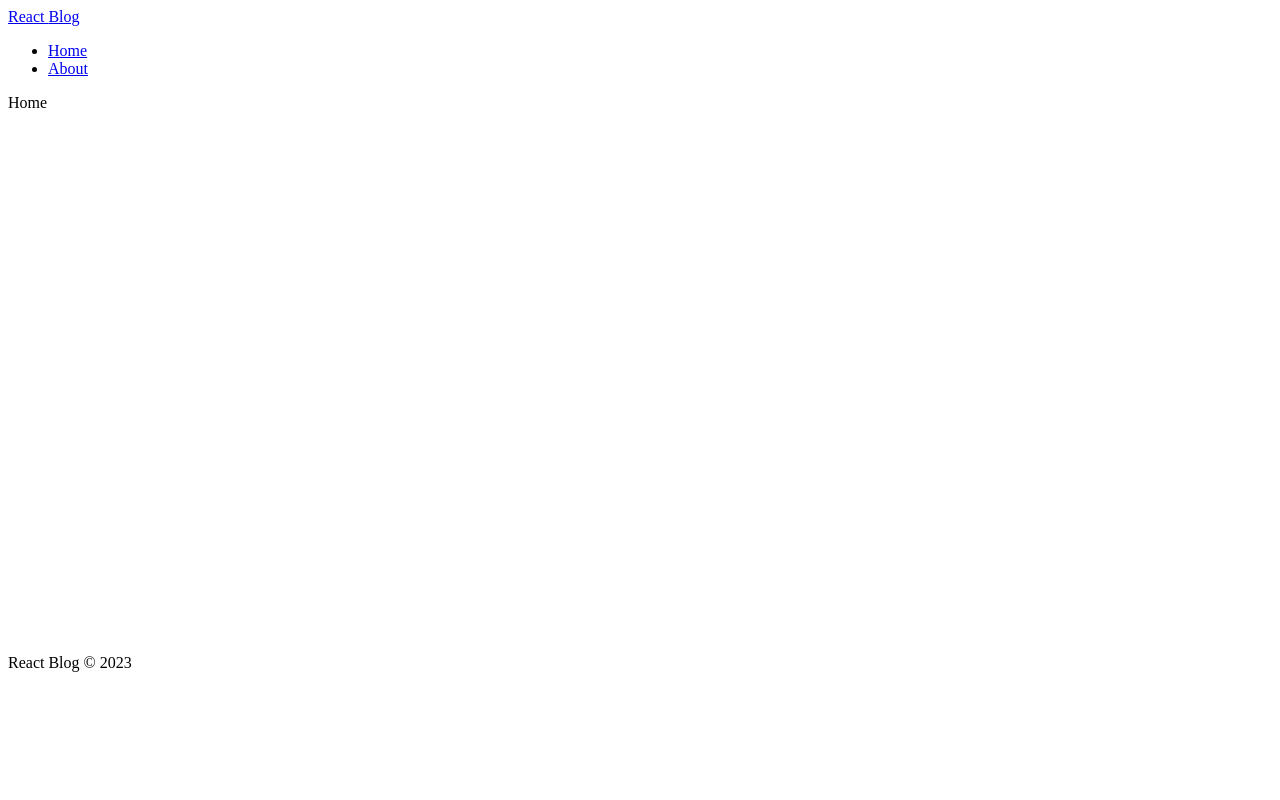
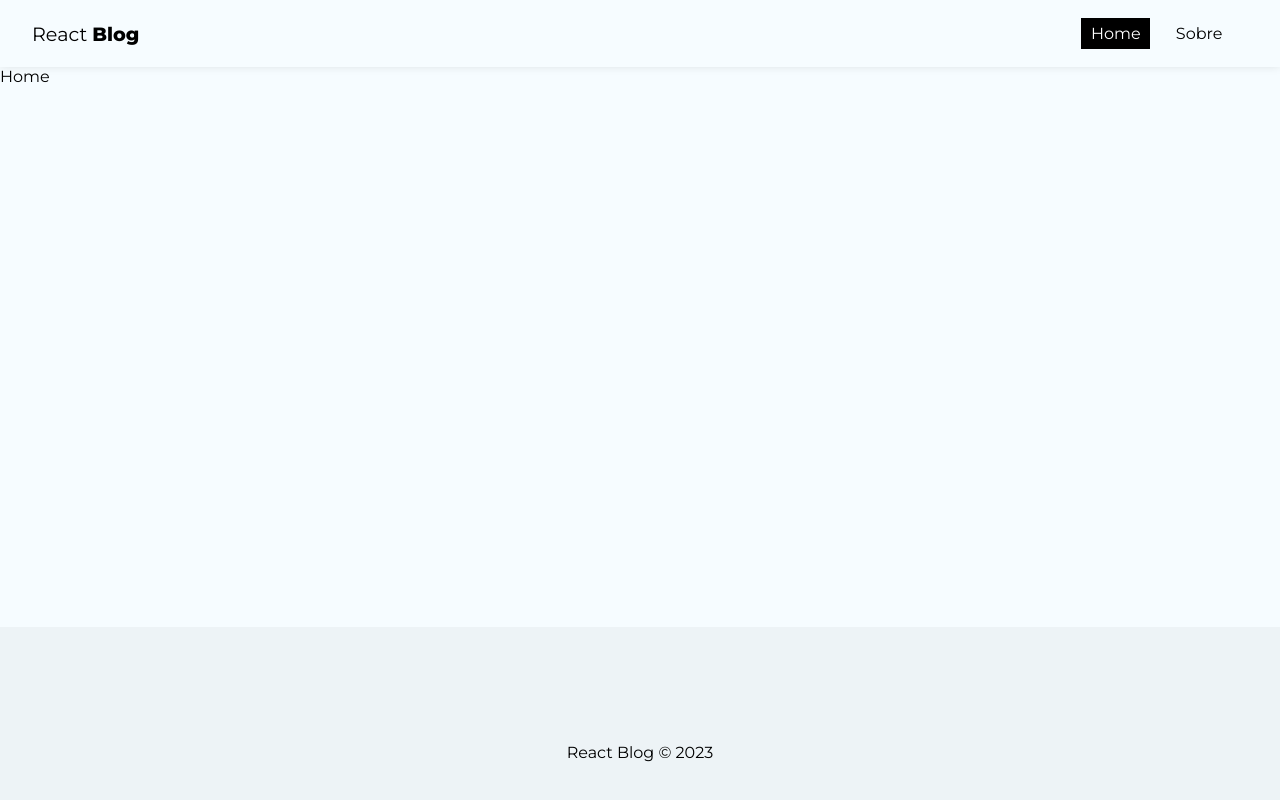
Before and after one commit to estevamorais/react-blog-app, a React (Create React App) app: page / in a window 1280 px wide. Shown: the top 800 px of the page. Built offline with nearby package versions, Linux system fonts and the light colour scheme.

Commit message:
Setup primary styles and define project font

```diff
--- a/public/index.html
+++ b/public/index.html
@@ -10,6 +10,13 @@
       content="Web site created using create-react-app"
     />
     <title>React Blog | React</title>
+    <link rel="preconnect" href="https://fonts.googleapis.com" />
+    <link rel="preconnect" href="https://fonts.googleapis.com" />
+    <link rel="preconnect" href="https://fonts.gstatic.com" crossorigin />
+    <link
+      href="https://fonts.googleapis.com/css2?family=Montserrat:ital,wght@0,300;0,400;0,500;0,600;0,700;0,800;1,300;1,400;1,500;1,600;1,700&display=swap"
+      rel="stylesheet"
+    />
   </head>
   <body>
     <noscript>You need to enable JavaScript to run this app.</noscript>
--- a/src/App.js
+++ b/src/App.js
@@ -1,4 +1,4 @@
-import "./styles/app.scss";
+import "./styles/app.css";
 
 import { BrowserRouter, Routes, Route, Navigate } from "react-router-dom";
 
--- a/src/components/Footer/index.js
+++ b/src/components/Footer/index.js
@@ -2,7 +2,7 @@
 
 const Footer = () => {
   return (
-    <footer>
+    <footer className={styles.footer}>
       <p>React Blog &copy; 2023</p>
     </footer>
   );
--- a/src/components/Footer/index.module.css
+++ b/src/components/Footer/index.module.css
@@ -0,0 +1,7 @@
+.footer {
+  height: 250px;
+  display: flex;
+  align-items: center;
+  justify-content: center;
+  background-color: #edf3f6;
+}
--- a/src/components/Navbar/index.js
+++ b/src/components/Navbar/index.js
@@ -4,16 +4,26 @@
 
 const Navbar = () => {
   return (
-    <nav>
-      <NavLink to="/">
+    <nav className={styles.navbar}>
+      <NavLink className={styles.brand} to="/">
         React <span>Blog</span>
       </NavLink>
-      <ul>
+      <ul className={styles.links_list}>
         <li>
-          <NavLink to="/">Home</NavLink>
+          <NavLink
+            to="/"
+            className={({ isActive }) => (isActive ? styles.active : "")}
+          >
+            Home
+          </NavLink>
         </li>
         <li>
-          <NavLink to="/about">About</NavLink>
+          <NavLink
+            to="/about"
+            className={({ isActive }) => (isActive ? styles.active : "")}
+          >
+            Sobre
+          </NavLink>
         </li>
       </ul>
     </nav>
--- a/src/components/Navbar/index.module.css
+++ b/src/components/Navbar/index.module.css
@@ -0,0 +1,37 @@
+.navbar {
+  display: flex;
+  box-shadow: rgba(0, 0, 0, 0.15) 0px -2px 10px 0px;
+  justify-content: space-between;
+  align-items: center;
+  padding: 0.5em 2em;
+}
+
+.navbar a {
+  color: #000;
+}
+
+.navbar .active {
+  background-color: #000;
+  color: #fff;
+}
+
+.brand {
+  font-size: 1.2em;
+}
+
+.brand span {
+  font-weight: 900;
+}
+
+.links_list {
+  display: flex;
+  list-style: none;
+}
+
+.links_list li {
+  margin-right: 1em;
+}
+
+.links_list li a {
+  padding: 0.4em 0.6em;
+}
--- a/src/index.js
+++ b/src/index.js
@@ -1,6 +1,6 @@
 import React from "react";
 import ReactDOM from "react-dom/client";
-import "./styles/index.scss";
+import "./styles/index.css";
 import App from "./App";
 
 const root = ReactDOM.createRoot(document.getElementById("root"));
--- /dev/null
+++ b/src/styles/index.css
@@ -0,0 +1,116 @@
+body {
+  background-color: #f6fcff;
+  padding: 0;
+  margin: 0;
+  font-family: "Montserrat", sans-serif;
+}
+
+input::placeholder,
+textarea::placeholder {
+  font-family: "Montserrat", sans-serif;
+}
+
+input:focus,
+textarea:focus {
+  outline: none;
+}
+
+a,
+nav button {
+  text-decoration: none;
+  background-color: transparent;
+  border: none;
+  color: #000;
+  transition: 0.4s;
+  font-size: 1em;
+  cursor: pointer;
+  font-family: "Montserrat", sans-seri;
+}
+
+a:hover,
+nav button:hover {
+  color: #bbb;
+}
+
+/* form styles */
+form {
+  max-width: 40%;
+  margin: 0 auto;
+}
+
+label {
+  display: flex;
+  flex-direction: column;
+  margin-bottom: 1em;
+}
+
+label span {
+  margin-bottom: 0.3em;
+  font-weight: bold;
+  text-align: left;
+}
+
+input,
+textarea {
+  box-sizing: border-box;
+  border: none;
+  border-bottom: 1px solid #ccc;
+  padding: 0.8em 0em;
+  background-color: transparent;
+}
+
+input::placeholder,
+textarea::placeholder {
+  color: #aaa;
+}
+
+.btn {
+  background-color: #1a8918;
+  color: #fff;
+  text-align: center;
+  cursor: pointer;
+  border-radius: 10px;
+  width: 120px;
+  font-weight: bold;
+  border: none;
+  padding: 10px 15px;
+  font-size: 1em;
+}
+
+.btn.btn-dark {
+  background-color: #000;
+  border-radius: 0;
+}
+
+.btn.btn-outline {
+  background-color: transparent;
+  border-radius: 0;
+  color: #000;
+  border: 1px solid #000;
+  padding: 7px 30px;
+}
+
+.btn:hover {
+  background-color: #0f730c;
+  color: #fff;
+}
+
+.btn.btn-outline:hover {
+  background-color: #000;
+}
+
+.btn.btn-danger:hover {
+  background-color: #dc3545;
+}
+
+button[disabled] {
+  background-color: #aaa;
+}
+
+.container .error {
+  color: #721c24;
+  background-color: #f8d7da;
+  border: 1px solid #f5c6cb;
+  padding: 5px;
+  border-radius: 5px;
+}
```
Also changed, not shown: src/styles/app.css (renamed from src/styles/app.scss), src/styles/index.scss (deleted).
